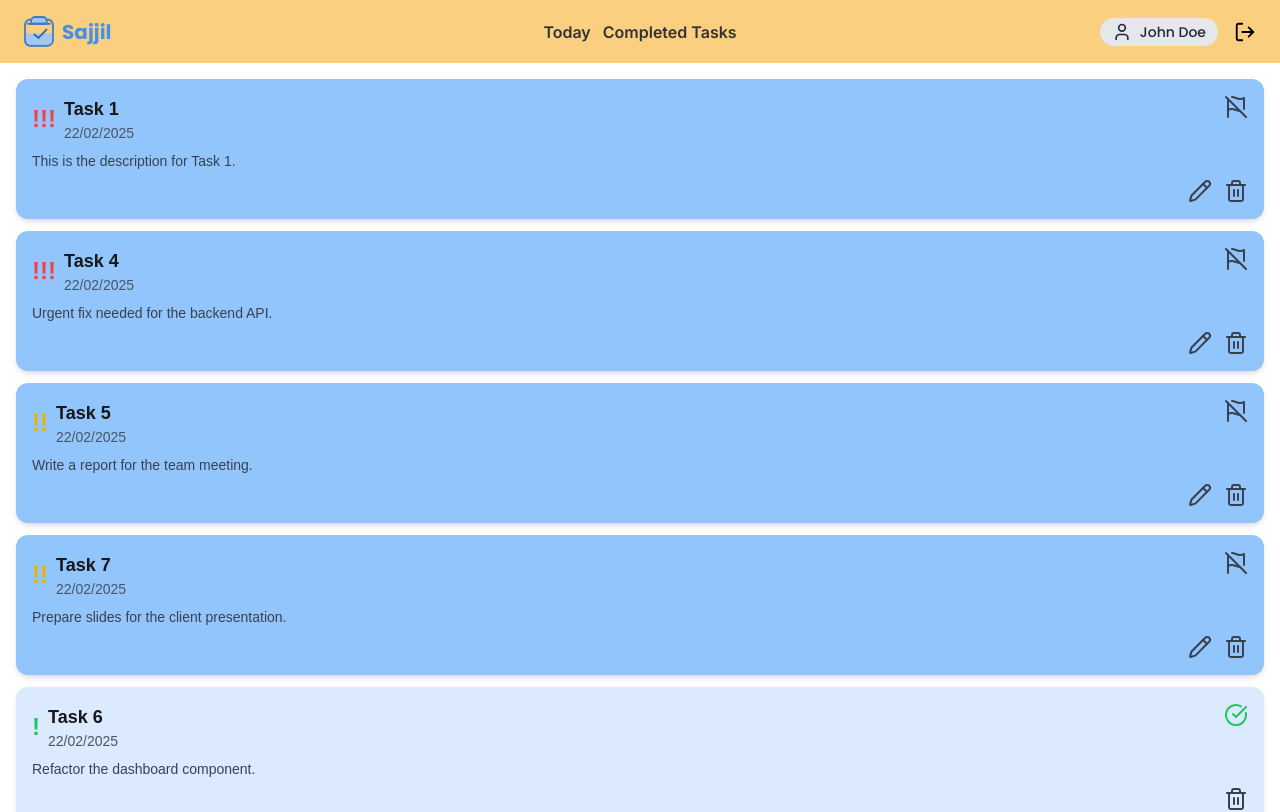
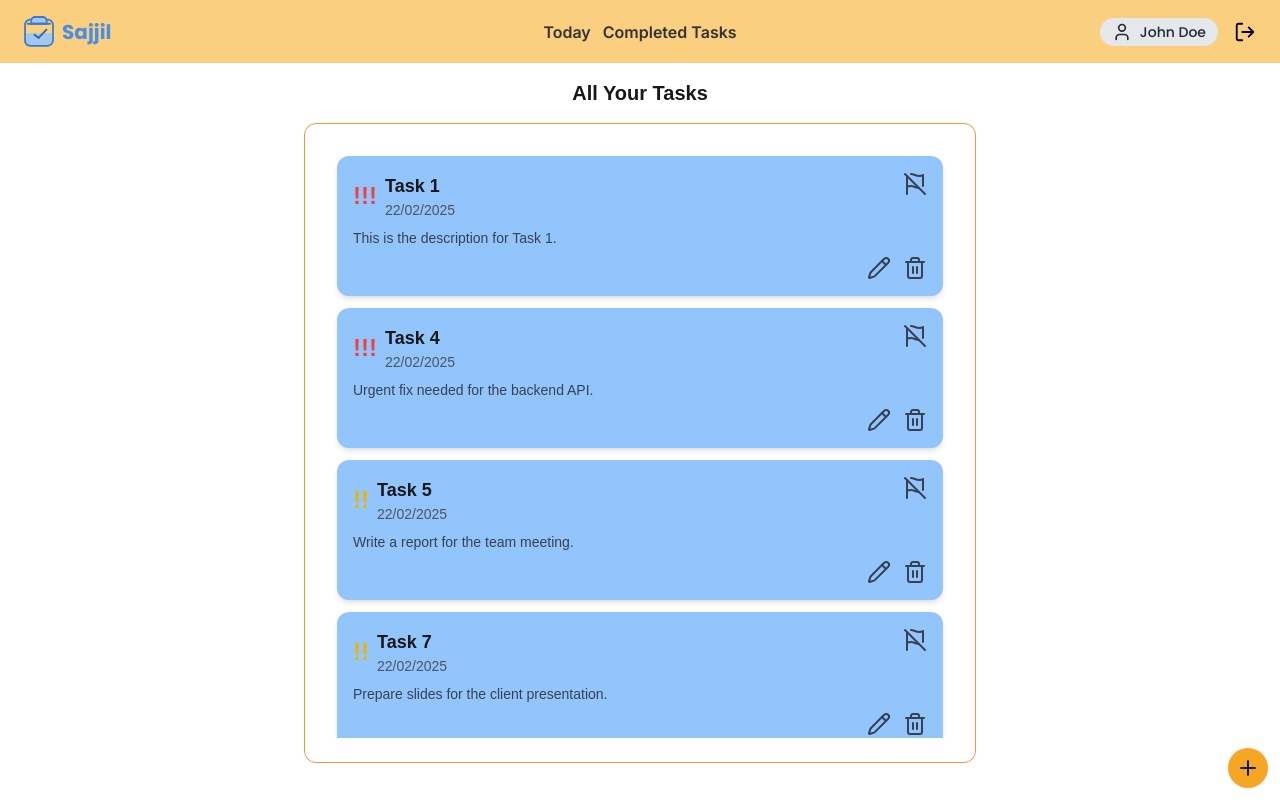
Before and after one commit to IbrahimItani01/sajjil-app, a Next.js app: page /dashboard in a window 1280 px wide. Shown: the top 812 px of the page. Built offline with nearby package versions, Linux system fonts and the light colour scheme.

Commit message:
layouts<>wrapped dashboard route layout file with dashboard layout component

```diff
--- a/app/dashboard/layout.tsx
+++ b/app/dashboard/layout.tsx
@@ -1,10 +1,11 @@
 import Navbar from "@/components/base/NavBar";
+import DashboardLayout from "@/components/DashboardLayout";
 
 const layout = ({ children }: { children: React.ReactNode }) => {
 	return (
 		<div>
 			<Navbar />
-			<main className='p-4'>{children}</main>
+			<DashboardLayout>{children}</DashboardLayout>
 		</div>
 	);
 };
```
